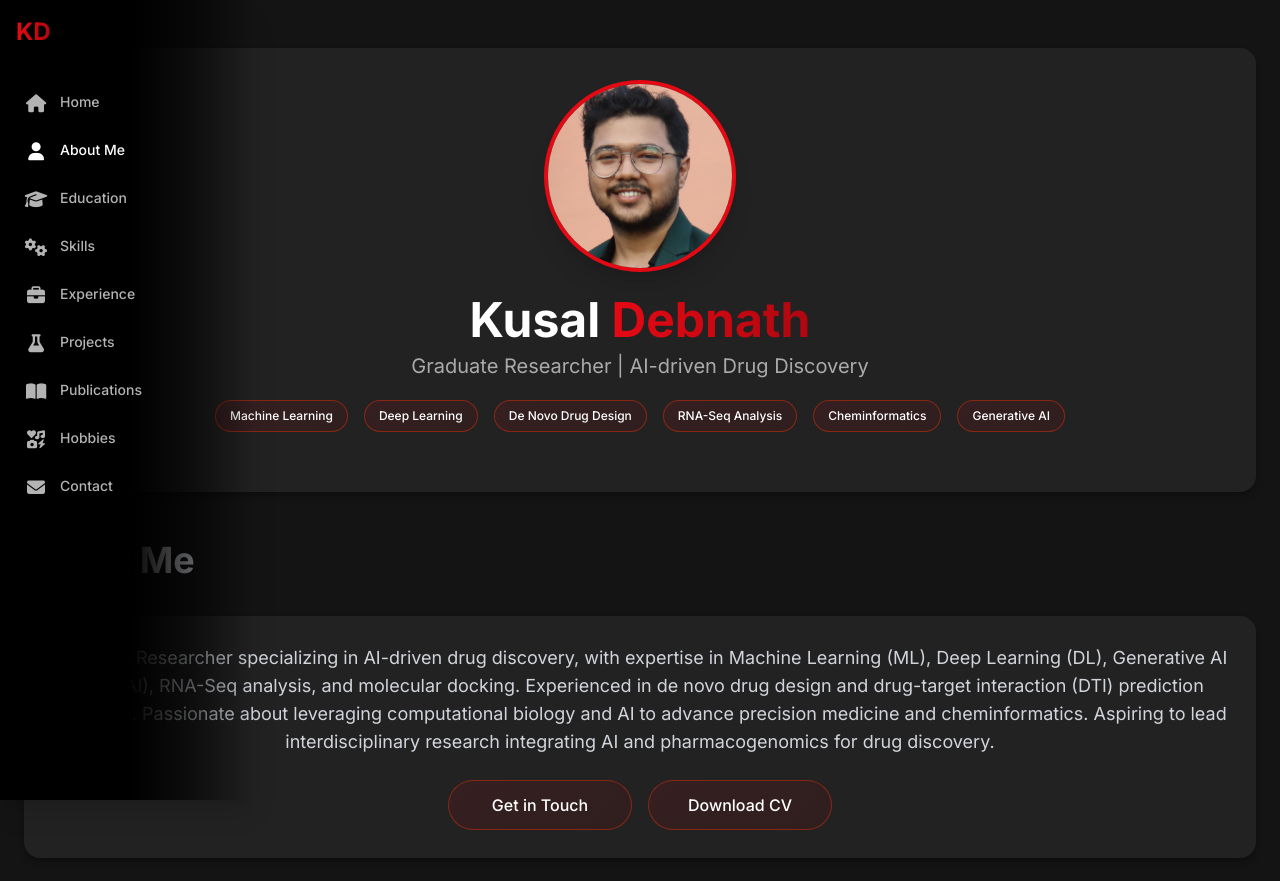
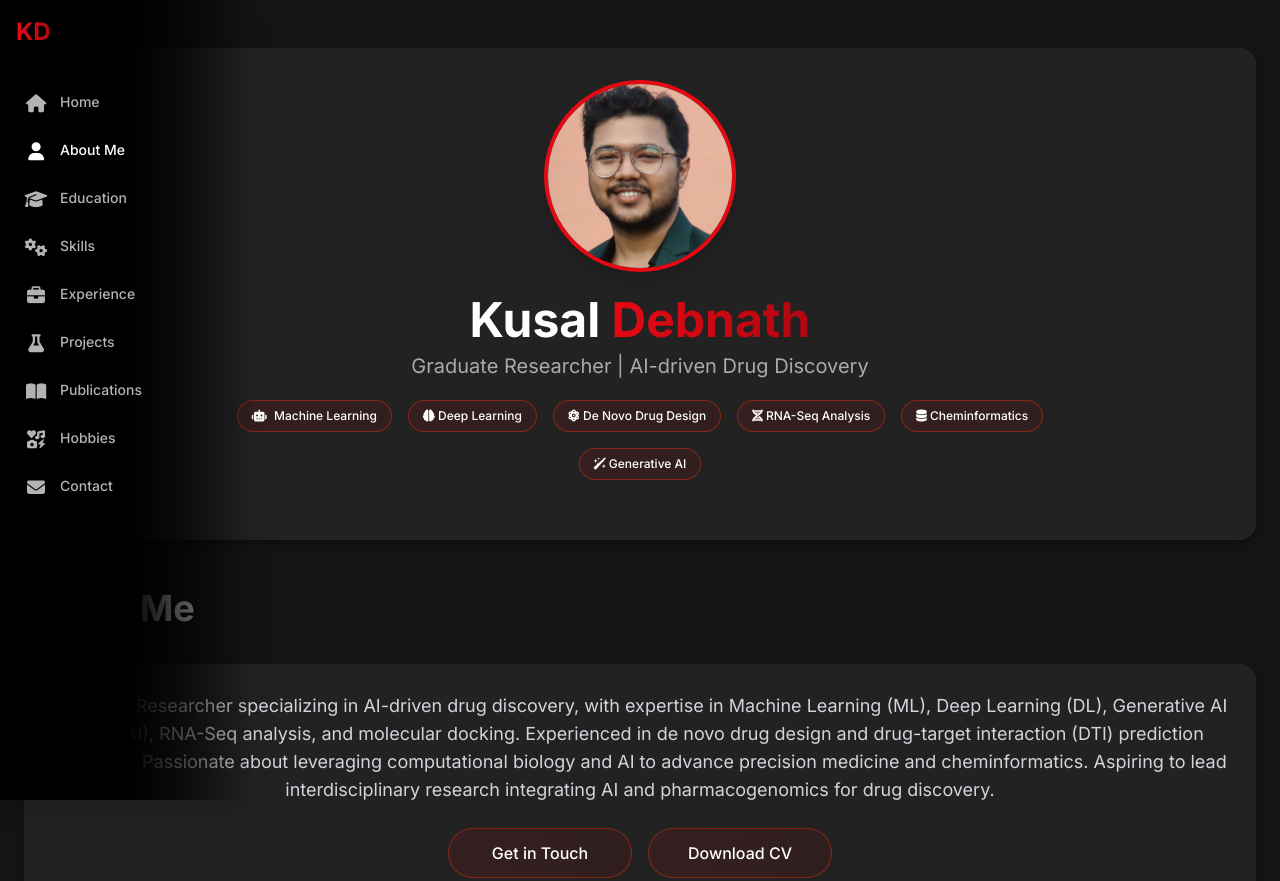
Before and after one commit to debnathk/debnathk.github.io, a plain HTML site: page index.html in a window 1280 px wide. Shown: the top 881 px of the page. Drawn offline with nearby package versions, Linux system fonts and the light colour scheme.

Commit message:
Add icons to skills

```diff
--- a/index.html
+++ b/index.html
@@ -399,15 +399,15 @@
 
                     <!-- Research Domain Tags -->
                     <div class="flex flex-wrap justify-center gap-2 mb-6 max-w-4xl">
-                        <span class="research-domain-tag">Machine Learning</span>
-                        <span class="research-domain-tag">Deep Learning</span>
+                        <span class="research-domain-tag"><i class="fas fa-robot mr-1"></i> Machine Learning</span>
+                        <span class="research-domain-tag"><i class="fas fa-brain"></i> Deep Learning</span>
                         <!-- <span class="research-domain-tag">Drug-Target Interaction</span> -->
-                        <span class="research-domain-tag">De Novo Drug Design</span>
-                        <span class="research-domain-tag">RNA-Seq Analysis</span>
+                        <span class="research-domain-tag"><i class="fas fa-atom"></i>  De Novo Drug Design</span>
+                        <span class="research-domain-tag"><i class="fas fa-dna"></i> RNA-Seq Analysis</span>
                         <!-- <span class="research-domain-tag">Molecular Docking</span> -->
-                        <span class="research-domain-tag">Cheminformatics</span>
+                        <span class="research-domain-tag"><i class="fas fa-database"></i> Cheminformatics</span>
                         <!-- <span class="research-domain-tag">Computational Biology</span> -->
-                        <span class="research-domain-tag">Generative AI</span>
+                        <span class="research-domain-tag"><i class="fas fa-wand-sparkles"></i> Generative AI</span>
                         <!-- <span class="research-domain-tag">Pharmacogenomics</span> -->
                     </div>
                 </div>
```
